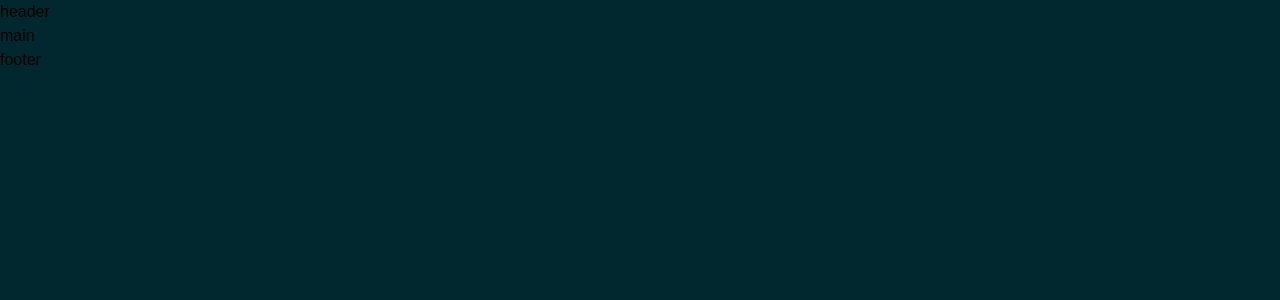
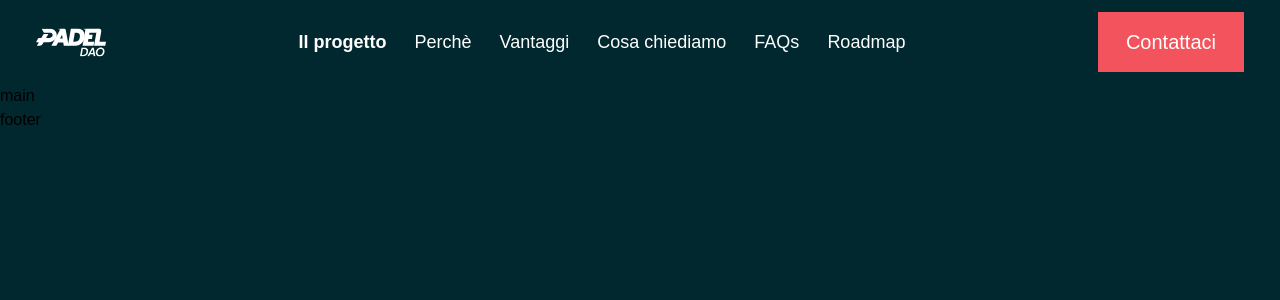
Before and after one commit to logix-software/frontend-assessment, a Nuxt app: page / in a window 1280 px wide. Shown: the top 300 px of the page. Built offline with nearby package versions, Linux system fonts and the light colour scheme; a web font is replaced by a local one.

Commit message:
design: primary-button

```diff
--- a/assets/css/main.css
+++ b/assets/css/main.css
@@ -19,3 +19,9 @@
     @apply bg-app-bg;
   }
 }
+
+@layer components {
+  .btn-primary {
+    @apply bg-primary text-white py-4 px-7 inline-flex items-center justify-center gap-2 text-xl font-medium hover:bg-primary/90 transition duration-200 ease-linear;
+  }
+}
--- /dev/null
+++ b/components/AppHeader.vue
@@ -0,0 +1,66 @@
+<template>
+    <header class="py-3">
+        <div class="container  flex items-center justify-between">
+            <div>
+                <img src="/app-logo.svg" alt="app-logo">
+            </div>
+            <div class="py-4">
+                <ul class="flex items-center justify-center gap-7">
+                    <li>
+                        <nuxt-link
+                            class="text-white text-[18px] font-semibold hover:text-primary transition duration-200 ease-linear"
+                            to="/">
+                            Il progetto
+                        </nuxt-link>
+                    </li>
+                    <li>
+                        <nuxt-link
+                            class="text-white text-[18px] font-medium hover:text-primary transition duration-200 ease-linear"
+                            to="/">
+                            Perchè
+                        </nuxt-link>
+                    </li>
+                    <li>
+                        <nuxt-link
+                            class="text-white text-[18px] font-medium hover:text-primary transition duration-200 ease-linear"
+                            to="/">
+                            Vantaggi
+                        </nuxt-link>
+                    </li>
+                    <li>
+                        <nuxt-link
+                            class="text-white text-[18px] font-medium hover:text-primary transition duration-200 ease-linear"
+                            to="/">
+                            Cosa chiediamo
+                        </nuxt-link>
+                    </li>
+                    <li>
+                        <nuxt-link
+                            class="text-white text-[18px] font-medium hover:text-primary transition duration-200 ease-linear"
+                            to="/">
+                            FAQs
+                        </nuxt-link>
+                    </li>
+                    <li>
+                        <nuxt-link
+                            class="text-white text-[18px] font-medium hover:text-primary transition duration-200 ease-linear"
+                            to="/">
+                            Roadmap
+                        </nuxt-link>
+                    </li>
+                </ul>
+            </div>
+            <div>
+                <nuxt-link to="/contact" class="btn-primary">
+                    Contattaci
+                </nuxt-link>
+            </div>
+        </div>
+
+    </header>
+</template>
+
+<script setup>
+
+
+</script>
--- a/layouts/default.vue
+++ b/layouts/default.vue
@@ -1,13 +1,9 @@
 <template>
-    <header>header</header>
+    <app-header />
     <main>main</main>
     <footer>footer</footer>
 </template>
 
-<script>
-export default {
+<script setup>
 
-}
 </script>
-
-<style></style>
```
Also changed, not shown: public/app-logo.svg (added).
